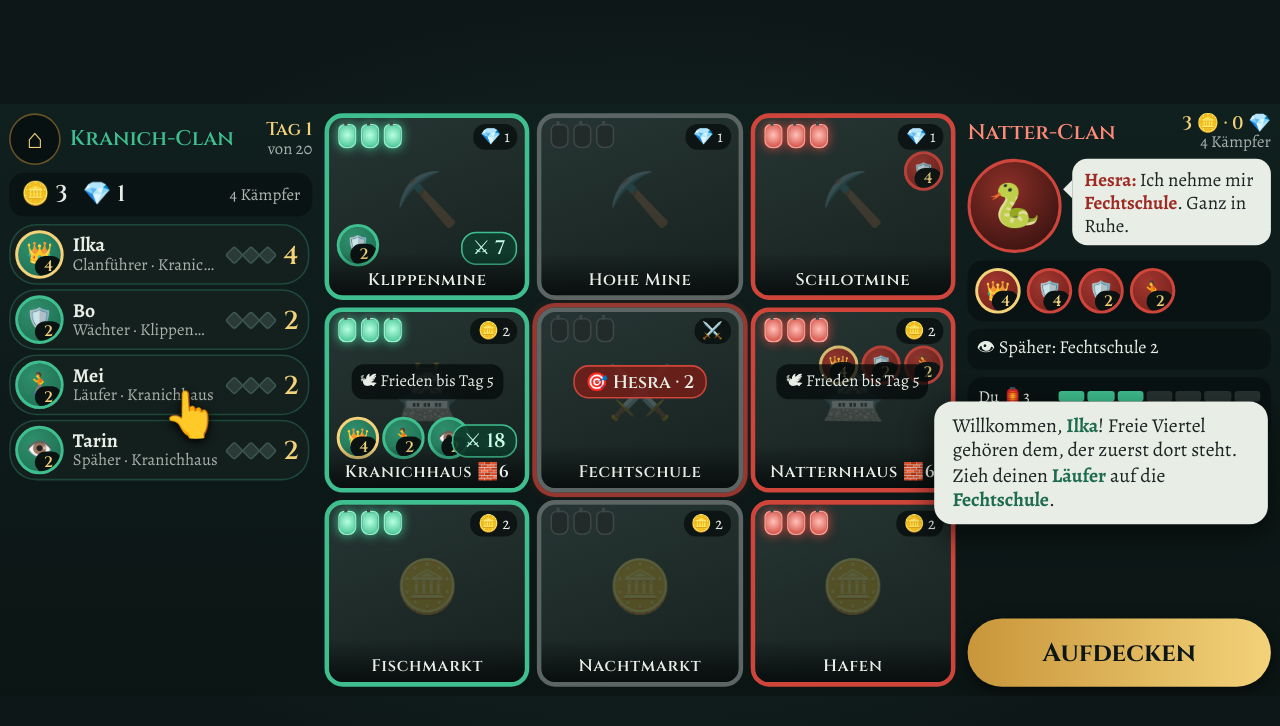
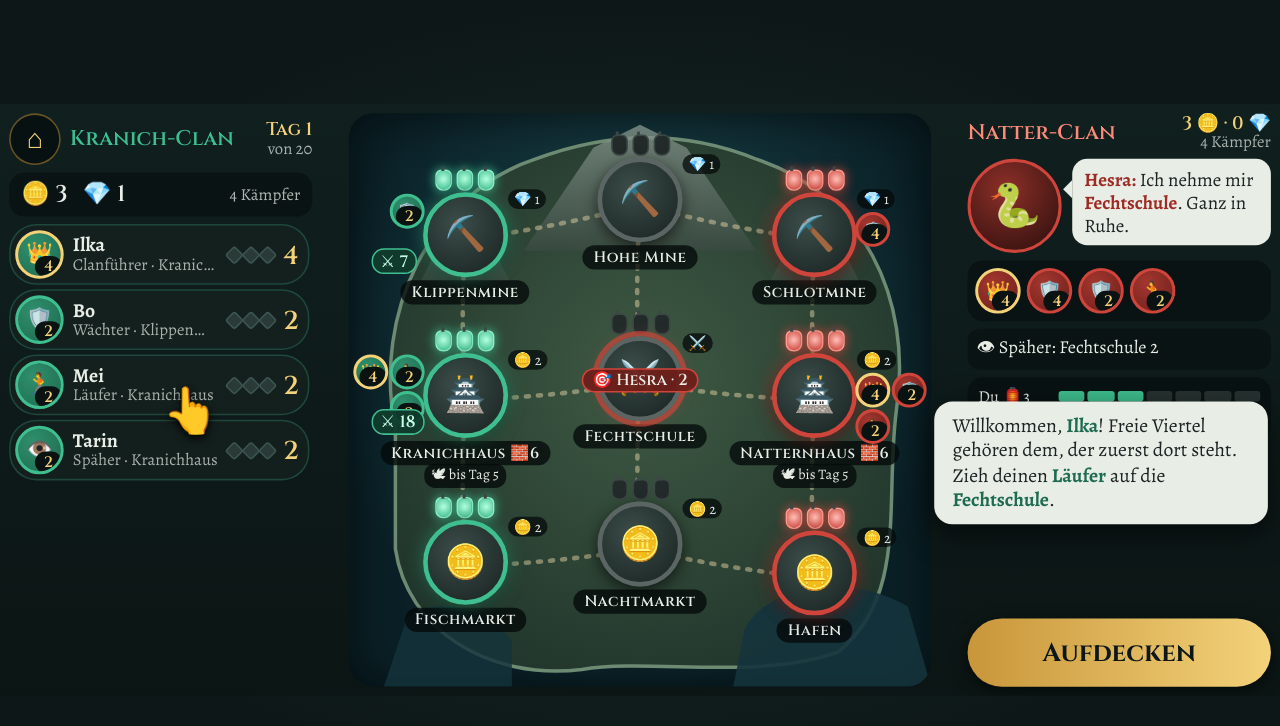
Before and after one commit to flo-horn-sketch/Iphone-Game, a plain HTML site: page web/clanviertel/index.html in a window 1280 px wide. Both pictures are taken after a click on the button "Neue Partie". Drawn offline with nearby package versions, Linux system fonts and the light colour scheme.

Commit message:
Clan-Viertel: Stadtkarte als Insel statt Kacheln
Die neun Viertel liegen jetzt als runde Plätze auf einer Inselkarte,
verbunden durch Wege. Ohne Bild zeichnet das Spiel eine Platzhalter-Insel.
BILDER-AUFTRAG.md beschreibt clan-karte.png mit der genauen Lage der Plätze.

Co-Authored-By: Claude Opus 5.5 <noreply@anthropic.com>
Claude-Session: https://claude.ai/code/session_01U28Zav7bXrLmqb4aPKpoYd

```diff
--- a/web/clanviertel/clan-spiel.js
+++ b/web/clanviertel/clan-spiel.js
@@ -147,32 +147,99 @@
       el("i", { class: "laterne" + (besitzer && i < an ? " " + besitzer : "") + (neu && i === an - 1 ? " neu" : "") })));
   }
 
+  // Lage der Viertel auf der Karte (Anteil 0–1 von Breite und Höhe). Muss zu clan-karte.png passen,
+  // siehe BILDER-AUFTRAG.md.
+  const LAGE = {
+    klippenmine: { x: 0.2, y: 0.22 }, hohemine: { x: 0.5, y: 0.16 }, schlotmine: { x: 0.8, y: 0.22 },
+    kranichhaus: { x: 0.2, y: 0.5 }, fechtschule: { x: 0.5, y: 0.47 }, natternhaus: { x: 0.8, y: 0.5 },
+    fischmarkt: { x: 0.2, y: 0.79 }, nachtmarkt: { x: 0.5, y: 0.76 }, hafen: { x: 0.8, y: 0.81 },
+  };
+  const KARTE = { x: 230, y: 6, b: 384, h: 378 };
+
+  // Platzhalter-Insel, solange es clan-karte.png noch nicht gibt.
+  function ersatzKarte() {
+    const ns = "http://www.w3.org/2000/svg";
+    const s = document.createElementNS(ns, "svg");
+    s.setAttribute("viewBox", "0 0 100 100");
+    s.setAttribute("preserveAspectRatio", "none");
+    s.setAttribute("class", "karte-ersatz");
+    s.innerHTML = `
+      <defs>
+        <radialGradient id="insel" cx="50%" cy="45%" r="60%"><stop offset="0" stop-color="#3f5a44"/><stop offset="1" stop-color="#22362c"/></radialGradient>
+        <linearGradient id="berg" x1="0" y1="0" x2="0" y2="1"><stop offset="0" stop-color="#8a9a90"/><stop offset="1" stop-color="#3a4a42"/></linearGradient>
+      </defs>
+      <path d="M8,55 C4,35 14,14 32,8 C45,3 58,3 70,8 C88,14 97,32 94,52 C92,68 96,84 84,94 C70,99 52,95 40,97 C24,99 10,90 8,76 Z" fill="url(#insel)" stroke="#6d8a73" stroke-width=".6"/>
+      <path d="M30,24 L42,6 L50,2 L58,6 L70,24 Z" fill="url(#berg)" opacity=".75"/>
+      <path d="M12,30 L20,14 L28,30 Z M72,30 L80,14 L88,30 Z" fill="url(#berg)" opacity=".55"/>
+      <path d="M68,90 C72,82 86,80 96,86 L100,100 L66,100 Z" fill="#14343c" opacity=".9"/>
+      <path d="M10,88 C14,84 24,86 28,92 L28,100 L6,100 Z" fill="#14343c" opacity=".8"/>`;
+    return s;
+  }
+
+  // Wege zwischen benachbarten Vierteln.
+  function wege() {
+    const ns = "http://www.w3.org/2000/svg";
+    const s = document.createElementNS(ns, "svg");
+    s.setAttribute("class", "wege");
+    s.setAttribute("viewBox", `0 0 ${KARTE.b} ${KARTE.h}`);
+    const gesehen = new Set();
+    for (const v of L.VIERTEL) for (const n of L.nachbarn(v.id)) {
+      const k = [v.id, n].sort().join("-");
+      if (gesehen.has(k)) continue;
+      gesehen.add(k);
+      const a = LAGE[v.id], b = LAGE[n];
+      const linie = document.createElementNS(ns, "path");
+      const mx = (a.x + b.x) / 2 * KARTE.b + (a.y - b.y) * 12, my = (a.y + b.y) / 2 * KARTE.h + (b.x - a.x) * 12;
+      linie.setAttribute("d", `M${a.x * KARTE.b},${a.y * KARTE.h} Q${mx},${my} ${b.x * KARTE.b},${b.y * KARTE.h}`);
+      linie.setAttribute("fill", "none");
+      linie.setAttribute("stroke", "rgba(240,220,170,.45)");
+      linie.setAttribute("stroke-width", "3");
+      linie.setAttribute("stroke-dasharray", "2 6");
+      linie.setAttribute("stroke-linecap", "round");
+      s.append(linie);
+    }
+    return s;
+  }
+
+  function figurenReihe(figs, klasse) {
+    const zeilen = [];
+    const zeige = figs.slice(0, 4);
+    for (let i = 0; i < zeige.length; i += 2) zeilen.push(el("div", { class: "zeile" }, zeige.slice(i, i + 2).map((f) => token(f, 19))));
+    if (figs.length > 4) zeilen.push(el("span", { class: "mehr", text: "+" + (figs.length - 4) }));
+    return el("div", { class: klasse }, zeilen);
+  }
+
   function stadt(vs) {
     const gew = ui.gewaehlt && !ui.busy ? L.figur(st, ui.gewaehlt) : null;
     const spaeher = Object.fromEntries((vs.aufgedeckt || []).map((a) => [a.ziel, a.staerke]));
-    return el("div", { class: "stadt" + (gew ? " waehlen" : "") }, L.VIERTEL.map((v) => {
+    return el("div", { class: "stadt" + (gew ? " waehlen" : "") },
+      bildEl("clan-karte", "karte-bild") || ersatzKarte(),
+      wege(),
+      L.VIERTEL.map((v) => {
         const besitzer = vs.besitz[v.id];
         const pFigs = L.bereit(vs, "p").filter((f) => L.ortVon(f) === v.id);
         const rFigs = L.bereit(vs, "r").filter((f) => L.ortVon(f) === v.id);
         const erreichbar = gew && (v.id === L.HAUPTHAUS.p || L.erreichbar(st, "p", v.id, gew.typ));
         const zeigeWert = !ui.anzeige && pFigs.length;
         const mauern = v.art === "haupthaus" ? (L.clankrieg(vs) ? L.REGELN.mauernKrieg : L.REGELN.mauern) : 0;
+        const lage = LAGE[v.id];
         return el("div", {
           class: "viertel" + (besitzer ? " " + besitzer : "") + (erreichbar ? " erreichbar" : "") +
             (!ui.anzeige && vs.ansage === v.id ? " ansage" : "") + (ui.fokus === v.id ? " fokus" : ""),
           "data-viertel": v.id,
+          style: { left: lage.x * 100 + "%", top: lage.y * 100 + "%" },
           onclick: () => viertelTippen(v.id),
         },
-      bildEl("clan-viertel-" + v.id, "bildchen") || el("div", { class: "wappen", text: WAPPEN[v.art] }),
         laternenEl(vs, v),
+        el("div", { class: "scheibe" }, bildEl("clan-viertel-" + v.id) || el("span", { class: "wappen", text: WAPPEN[v.art] })),
+        el("div", { class: "name", text: v.name + (mauern ? " 🧱" + mauern : "") }),
         el("div", { class: "ertrag", text: ERTRAG[v.art] }),
-      el("div", { class: "reihe-r" }, rFigs.map((f) => token(f, 22))),
-      el("div", { class: "reihe-p" }, pFigs.map((f) => token(f, 24))),
+        figurenReihe(pFigs, "reihe-p"),
+        figurenReihe(rFigs, "reihe-r"),
         zeigeWert ? el("div", { class: "wert", title: "Deine Stärke hier", text: "⚔ " + L.spielerWertung(st, v.id).summe }) : null,
         !ui.anzeige && vs.ansage === v.id ? el("div", { class: "ziel", html: "🎯 " + rivalName(vs) + (spaeher[v.id] != null ? " · " + spaeher[v.id] : "") }) : null,
         !ui.anzeige && spaeher[v.id] != null && vs.ansage !== v.id ? el("div", { class: "ziel spaeher", text: "👁 " + spaeher[v.id] }) : null,
-      v.art === "haupthaus" && vs.tag < L.REGELN.friedenBis && !ui.anzeige ? el("div", { class: "frieden", text: "🕊 Frieden bis Tag " + L.REGELN.friedenBis }) : null,
-      el("div", { class: "name", text: v.name + (mauern ? "  🧱" + mauern : "") }));
+        v.art === "haupthaus" && vs.tag < L.REGELN.friedenBis && !ui.anzeige ? el("div", { class: "frieden", text: "🕊 bis Tag " + L.REGELN.friedenBis }) : null);
       }));
   }
 
@@ -280,8 +347,8 @@
   // ---------- Aufdecken: der Höhepunkt jedes Tages ----------
 
   function tileMitte(id) {
-    const v = L.NACH_ID[id];
-    return { x: 214 + (v.c + 0.5) * (416 / 3), y: 6 + (v.r + 0.5) * (378 / 3) };
+    const l = LAGE[id];
+    return { x: KARTE.x + l.x * KARTE.b, y: Math.max(40, Math.min(350, KARTE.y + l.y * KARTE.h)) };
   }
 
   async function zaehlen(elem, ziel, ms) {
@@ -503,7 +570,7 @@
     { id: "d2a", tag: 2, text: "Rechts sagt die Rivalin jeden Tag an, wo sie angreift. Ihr Ziel pulsiert rot. Stell dich dort hin, wenn du es halten willst.",
       ziel: ".sprechblase" },
     { id: "d2b", tag: 2, text: "Die <b>🏮 Laternen</b> zeigen, wem ein Viertel treu ist. Jeder bewachte Tag zündet eine an. Erst mit drei bringt es Ertrag.",
-      ziel: '[data-viertel="fechtschule"] .laternen' },
+      ziel: '[data-viertel="klippenmine"] .laternen' },
     { id: "d3", tag: 3, text: "Deine Mine liefert <b>💎 Jade</b>. Tipp einen Kämpfer an und dann <b>Jade umhängen</b>. Der erste Stein gibt +2.",
       ziel: '[data-aktion="jade"]' },
     { id: "d4", tag: 4, text: "Mit 5 🪙 wirbst du neue Kämpfer an: <b>Wächter</b> halten, <b>Läufer</b> kommen weit, <b>Späher</b> sehen gegnerische Züge.",
--- a/web/clanviertel/index.html
+++ b/web/clanviertel/index.html
@@ -90,39 +90,46 @@ button:disabled { opacity: .4; cursor: default; }
 .token.fuehrer { border-color: var(--hellgold); }
 .token.verletzt { filter: grayscale(.8) brightness(.7); }
 
-/* Stadtkarte */
-.stadt { position: absolute; left: 214px; top: 6px; width: 416px; height: 378px; display: grid;
-  grid-template-columns: repeat(3, 1fr); grid-template-rows: repeat(3, 1fr); gap: 5px; z-index: 2; }
-.viertel { position: relative; border-radius: 12px; overflow: hidden; border: 3px solid var(--grau);
-  background: linear-gradient(160deg, #263533, #16211f); transition: box-shadow .2s, opacity .2s, transform .15s; }
-.viertel.p { border-color: var(--jade); }
-.viertel.r { border-color: var(--natter); }
-.viertel .bildchen { position: absolute; inset: 0; width: 100%; height: 100%; object-fit: cover; opacity: .75; }
-.viertel .wappen { position: absolute; left: 50%; top: 46%; transform: translate(-50%, -50%); font-size: 34px; opacity: .25; }
-.viertel .name { position: absolute; left: 0; right: 0; bottom: 0; padding: 10px 6px 3px; font-family: var(--titel); font-size: 11px;
-  text-align: center; background: linear-gradient(transparent, rgba(5,10,10,.85)); letter-spacing: .5px; }
-.viertel .ertrag { position: absolute; right: 5px; top: 4px; font-size: 11px; padding: 1px 5px; border-radius: 8px; background: rgba(5,10,10,.7); }
-.laternen { position: absolute; left: 6px; top: 4px; display: flex; gap: 3px; }
-.laterne { width: 10px; height: 14px; border-radius: 4px 4px 5px 5px; background: #222b2a; border: 1px solid #3c4746; position: relative; }
-.laterne::before { content: ""; position: absolute; left: 3px; top: -3px; width: 2px; height: 3px; background: #3c4746; }
+/* Stadtkarte: eine gemalte Insel (clan-karte.png), darauf die neun Viertel als Orte */
+.stadt { position: absolute; left: 230px; top: 6px; width: 384px; height: 378px; z-index: 2; border-radius: 16px; overflow: hidden;
+  background: radial-gradient(ellipse at 50% 40%, #1d4a52, #0a2026 75%); box-shadow: inset 0 0 30px rgba(0,0,0,.6); }
+.stadt .karte-bild, .stadt .karte-ersatz { position: absolute; inset: 0; width: 100%; height: 100%; object-fit: cover; }
+.stadt .wege { position: absolute; inset: 0; width: 100%; height: 100%; pointer-events: none; }
+.viertel { position: absolute; width: 104px; height: 92px; transform: translate(-50%, -50%); display: flex; flex-direction: column; align-items: center;
+  transition: opacity .2s, transform .15s; cursor: pointer; }
+.viertel .scheibe { position: relative; width: 50px; height: 50px; border-radius: 50%; overflow: hidden; border: 3px solid var(--grau);
+  background: radial-gradient(circle at 40% 35%, #3b4d4a, #18221f); display: grid; place-items: center; box-shadow: 0 3px 10px rgba(0,0,0,.6); }
+.viertel.p .scheibe { border-color: var(--jade); box-shadow: 0 0 12px rgba(63,191,143,.55), 0 3px 10px rgba(0,0,0,.6); }
+.viertel.r .scheibe { border-color: var(--natter); box-shadow: 0 0 12px rgba(208,69,59,.55), 0 3px 10px rgba(0,0,0,.6); }
+.viertel .scheibe img { position: absolute; inset: 0; width: 100%; height: 100%; object-fit: cover; }
+.viertel .wappen { font-size: 22px; }
+.viertel .name { margin-top: 2px; padding: 1px 7px; border-radius: 8px; font-family: var(--titel); font-size: 10px; letter-spacing: .4px; white-space: nowrap;
+  background: rgba(5,10,10,.78); }
+.viertel .ertrag { position: absolute; left: 50%; top: 13px; transform: translateX(28px); font-size: 9.5px; padding: 0 4px; border-radius: 7px; background: rgba(5,10,10,.75); white-space: nowrap; }
+.laternen { display: flex; gap: 3px; height: 14px; margin-bottom: 1px; }
+.laterne { width: 9px; height: 12px; border-radius: 4px 4px 5px 5px; background: #222b2a; border: 1px solid #3c4746; position: relative; }
+.laterne::before { content: ""; position: absolute; left: 2.5px; top: -3px; width: 2px; height: 3px; background: #3c4746; }
 .laterne.p { background: radial-gradient(circle at 50% 45%, #b6ffe0, var(--jade)); border-color: #8ff0c9; box-shadow: 0 0 7px var(--jade); }
 .laterne.r { background: radial-gradient(circle at 50% 45%, #ffc1b8, var(--natter)); border-color: #ff9d92; box-shadow: 0 0 7px var(--natter); }
 .laterne.neu { animation: aufleuchten .9s ease-out; }
 @keyframes aufleuchten { 0% { transform: scale(2.2); filter: brightness(2.5); } 100% { transform: scale(1); } }
-.reihe-p, .reihe-r { position: absolute; display: flex; flex-wrap: wrap; gap: 2px; max-width: 120px; }
-.reihe-p { left: 5px; bottom: 19px; }
-.reihe-r { right: 5px; top: 22px; justify-content: flex-end; opacity: .85; }
-.wert { position: absolute; right: 5px; bottom: 20px; padding: 1px 7px; border-radius: 10px; background: rgba(15,60,45,.92);
-  border: 1px solid var(--jade); font-family: var(--titel); font-size: 13px; color: #c9ffe9; }
-.viertel.erreichbar { box-shadow: 0 0 0 3px rgba(243,210,122,.85), 0 0 14px rgba(243,210,122,.5); }
-.stadt.waehlen .viertel:not(.erreichbar) { opacity: .45; }
-.viertel.ansage { animation: ansage 1.6s ease-in-out infinite; }
-@keyframes ansage { 0%,100% { box-shadow: 0 0 0 2px rgba(208,69,59,.4); } 50% { box-shadow: 0 0 0 4px rgba(208,69,59,.95), 0 0 18px rgba(208,69,59,.6); } }
-.ziel { position: absolute; left: 50%; top: 40%; transform: translate(-50%, -50%); display: flex; align-items: center; gap: 3px;
-  padding: 2px 7px; border-radius: 10px; background: rgba(110,31,26,.92); border: 1px solid var(--natter); font-family: var(--titel); font-size: 12px; white-space: nowrap; }
-.ziel.spaeher { background: rgba(30,40,60,.92); border-color: #8fb3ff; top: 62%; }
-.frieden { position: absolute; left: 50%; top: 40%; transform: translate(-50%,-50%); font-size: 11px; padding: 2px 6px; border-radius: 8px; background: rgba(5,10,10,.75); white-space: nowrap; }
-.viertel.fokus { transform: scale(1.04); z-index: 5; box-shadow: 0 0 0 3px var(--hellgold), 0 0 22px rgba(243,210,122,.6); }
+.reihe-p, .reihe-r { position: absolute; top: 16px; display: flex; flex-direction: column; gap: 1px; }
+.reihe-p { right: calc(50% + 27px); align-items: flex-end; }
+.reihe-r { left: calc(50% + 27px); align-items: flex-start; top: 28px; }
+.reihe-p .zeile, .reihe-r .zeile { display: flex; gap: 1px; }
+.mehr { font-family: var(--titel); font-size: 10px; padding: 0 3px; border-radius: 6px; background: rgba(5,10,10,.8); }
+.wert { position: absolute; left: 50%; top: 52px; transform: translateX(-62px); padding: 0 5px; border-radius: 8px; background: rgba(15,60,45,.95);
+  border: 1px solid var(--jade); font-family: var(--titel); font-size: 11px; color: #c9ffe9; white-space: nowrap; }
+.viertel.erreichbar .scheibe { box-shadow: 0 0 0 3px rgba(243,210,122,.9), 0 0 16px rgba(243,210,122,.6); }
+.stadt.waehlen .viertel:not(.erreichbar) { opacity: .4; }
+.viertel.ansage .scheibe { animation: ansage 1.6s ease-in-out infinite; }
+@keyframes ansage { 0%,100% { box-shadow: 0 0 0 2px rgba(208,69,59,.4); } 50% { box-shadow: 0 0 0 5px rgba(208,69,59,.95), 0 0 20px rgba(208,69,59,.7); } }
+.ziel { position: absolute; left: 50%; top: 36px; transform: translateX(-50%); display: flex; align-items: center; gap: 3px; z-index: 3;
+  padding: 0 6px; border-radius: 9px; background: rgba(110,31,26,.95); border: 1px solid var(--natter); font-family: var(--titel); font-size: 10.5px; white-space: nowrap; }
+.ziel.spaeher { background: rgba(30,40,60,.95); border-color: #8fb3ff; }
+.frieden { position: absolute; left: 50%; top: 88px; transform: translateX(-50%); font-size: 9.5px; padding: 0 5px; border-radius: 7px; background: rgba(5,10,10,.8); white-space: nowrap; z-index: 2; }
+.viertel.fokus { transform: translate(-50%, -50%) scale(1.15); z-index: 5; }
+.viertel.fokus .scheibe { box-shadow: 0 0 0 3px var(--hellgold), 0 0 24px rgba(243,210,122,.8); }
 
 /* Rivale */
 .rivale { display: flex; gap: 7px; align-items: flex-start; }
```
Also changed, not shown: 1 other file. Lines whose indentation alone changed are shown as unchanged.
